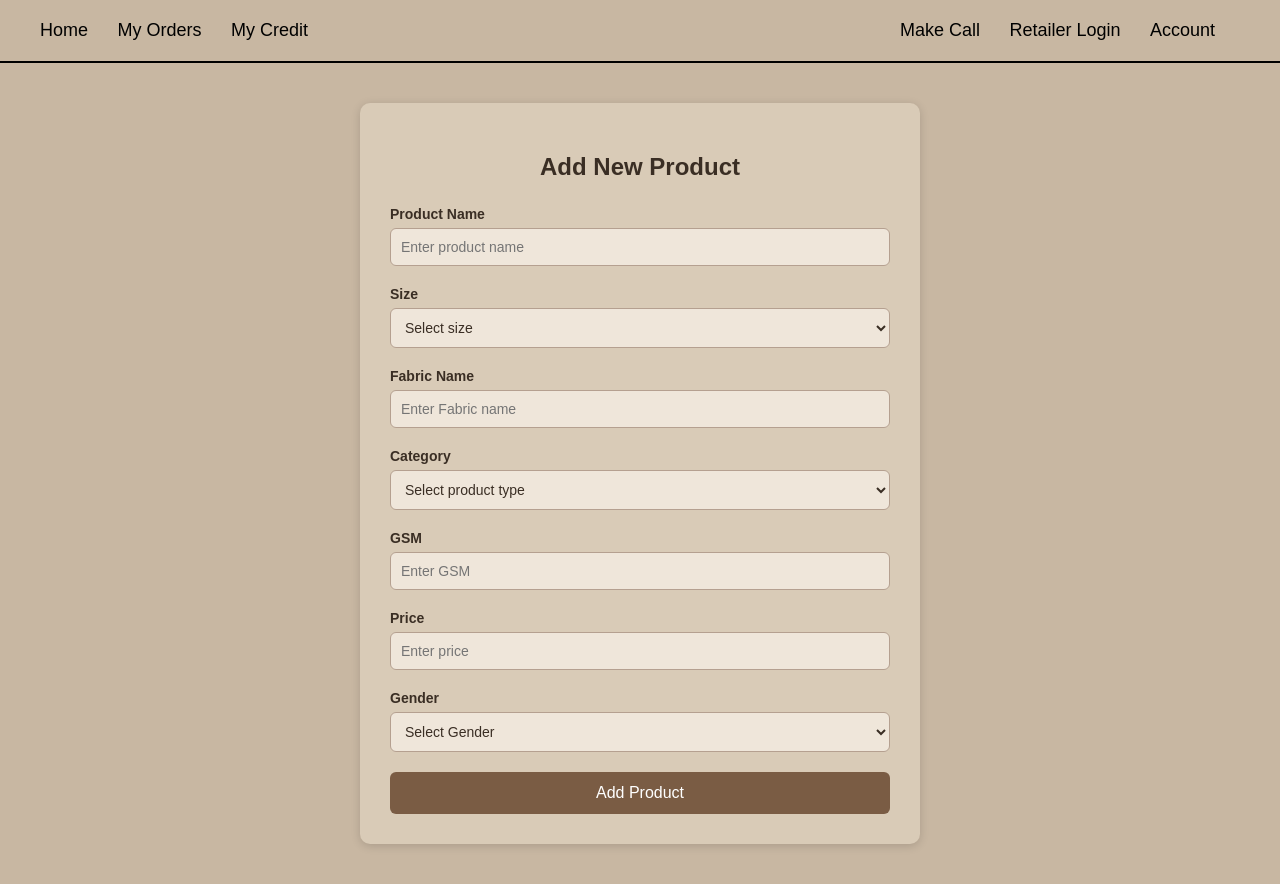
After one commit to 2412200/RAAG, a FastAPI app: page /manufacturer in a window 1280 px wide. The commit adds this page. Run offline with FastAPI, Linux system fonts and the light colour scheme.

Commit message:
added manufacturing.html

```diff
--- a/frontend/static/css/style.css
+++ b/frontend/static/css/style.css
@@ -153,3 +153,63 @@ font-size:20px;
 margin:10px 0;
 
 }
+
+.form-container {
+  max-width: 500px;
+  margin: 40px auto;
+  padding: 30px;
+  background: #d9cbb7;
+  border-radius: 10px;
+  box-shadow: 0 2px 10px rgba(0,0,0,0.15);
+}
+
+.form-group {
+  margin-bottom: 20px;
+  display: flex;
+  flex-direction: column;
+  gap: 6px;
+}
+
+.form-group label {
+  font-weight: 600;
+  font-size: 14px;
+  color: #3a2e24;
+}
+
+.form-group input,
+.form-group select {
+  padding: 10px;
+  border: 1px solid #b5a090;
+  border-radius: 6px;
+  font-size: 14px;
+  background: #efe6da;
+  color: #3a2e24;
+}
+
+.form-group input:focus,
+.form-group select:focus {
+  outline: none;
+  border-color: #7a5c44;
+}
+
+.btn-submit {
+  width: 100%;
+  padding: 12px;
+  background-color: #7a5c44;
+  color: white;
+  border: none;
+  border-radius: 6px;
+  font-size: 16px;
+  cursor: pointer;
+}
+
+.btn-submit:hover {
+  background-color: #5e4433;
+}
+
+.form-container h2 {
+  text-align: center;
+  margin-bottom: 25px;
+  color: #3a2e24;
+  font-weight: 600;
+}
--- a/frontend/templates/home.html
+++ b/frontend/templates/home.html
@@ -17,7 +17,7 @@
 
 <div class="nav-right">
 <a href="#">Make Call</a>
-<a href="#">Wholesaler Login</a>
+<a href="/manufacturer">Manufacturer Login</a>
 <a href="#">Account</a>
 </div>
 
--- /dev/null
+++ b/frontend/templates/manufacturer.html
@@ -0,0 +1,96 @@
+<!DOCTYPE html>
+<html>
+<head>
+  <title>Add Product - RAAG.com</title>
+  <link rel="stylesheet" href="/static/css/style.css">
+</head>
+
+<body>
+
+<div class="navbar">
+  <div class="nav-left">
+    <a href="/">Home</a>
+    <a href="/orders">My Orders</a>
+    <a href="/credits">My Credit</a>
+  </div>
+  <div class="nav-right">
+    <a href="/call">Make Call</a>
+    <a href="/">Retailer Login</a>
+    <a href="/account">Account</a>
+  </div>
+</div>
+
+<div class="form-container">
+  <h2>Add New Product</h2>
+
+  <form action="/POST/product" method="post" enctype="multipart/form-data">
+
+    <div class="form-group">
+      <label for="productname">Product Name</label>
+      <input type="text" id="productname" name="productname" placeholder="Enter product name" required>
+    </div>
+
+    <div class="form-group">
+      <label for="size">Size</label>
+      <select id="size" name="size" required>
+        <option value="" disabled selected>Select size</option>
+        <option value="S">S</option>
+        <option value="M">M</option>
+        <option value="L">L</option>
+        <option value="XL">XL</option>
+        <option value="XXL">XXL</option>
+        <option value="XXXL">XXXL</option>
+      </select>
+    </div>
+
+    <div class="form-group">
+      <label for="fabric_name">Fabric Name</label>
+      <input type="text" id="fabric_name" name="fabric_name" placeholder="Enter Fabric name" required>
+    </div>
+
+    <div class="form-group">
+      <label for="Category">Category</label>
+      <select id="Category" name="Category" required>
+        <option value="" disabled selected>Select product type</option>
+        <option value="Mens Shirt">Mens Shirt</option>
+        <option value="Mens TShirt">Mens TShirt</option>
+        <option value="Mens Lower">Mens Lower</option>
+        <option value="Mens Jeans">Mens Jeans</option>
+        <option value="Mens Shorts">Mens Shorts</option>
+        <option value="Pyjama">Pyjama</option>
+        <option value="Mens Inner Wear">Mens Inner Wear</option>
+        <option value="Womens Shirt">Womens Shirt</option>
+        <option value="Womens TShirt">Womens TShirt</option>
+        <option value="Womens Lower">Womens Lower</option>
+        <option value="Womens Jeans">Womens Jeans</option>
+        <option value="Womens Pyjama">Womens Pyjama</option>
+
+      </select>
+    </div>
+    <div class="form-group">
+      <label for="GSM">GSM</label>
+      <input type="number" id="GSM" name="GSM" placeholder="Enter GSM" min="0" required>
+    </div>
+
+    <div class="form-group">
+      <label for="price">Price</label>
+      <input type="number" id="price" name="price" placeholder="Enter price" min="0" required>
+    </div>
+
+    <div class="form-group">
+      <label for="Gender">Gender</label>
+      <select id="Gender" name="Gender" required>
+        <option value="" disabled selected>Select Gender</option>
+        <option value="Male">Male</option>
+        <option value="Female">Female</option>
+      </select>
+    </div>
+
+    <button type="submit" class="btn-submit">Add Product</button>
+
+  </form>   <!-- ← make sure button is ABOVE this line -->
+</div>
+<form action="/POST/product" method="post" enctype="multipart/form-data"></form>
+
+</body>
+</html>
--- a/main.py
+++ b/main.py
@@ -25,6 +25,10 @@ def orders(request : Request):
 @app.get("/credits")
 def credits(request : Request):
     return templates.TemplateResponse("credits.html",{"request" : request})
+
+@app.get("/manufacturer")
+def manufacture(request : Request):
+    return templates.TemplateResponse("manufacturer.html",{"request" : request})
 
 @app.get("/womens")
 def womens(request : Request):
@@ -65,5 +69,3 @@ def kids(request : Request):
 @app.get("/furniture")
 def furniture(request : Request):
     return templates.TemplateResponse("furniture.html",{"request" : request})
-
-#hi bro
--- a/requirements.txt
+++ b/requirements.txt
@@ -13,3 +13,4 @@ seaborn
 tensorflow
 typing
 datetime
+aiofiles
```
Also changed, not shown: backend/pydanticmodels.py (+9 -0 lines), backend/routes/postrequests.py (+37 -1 lines).
